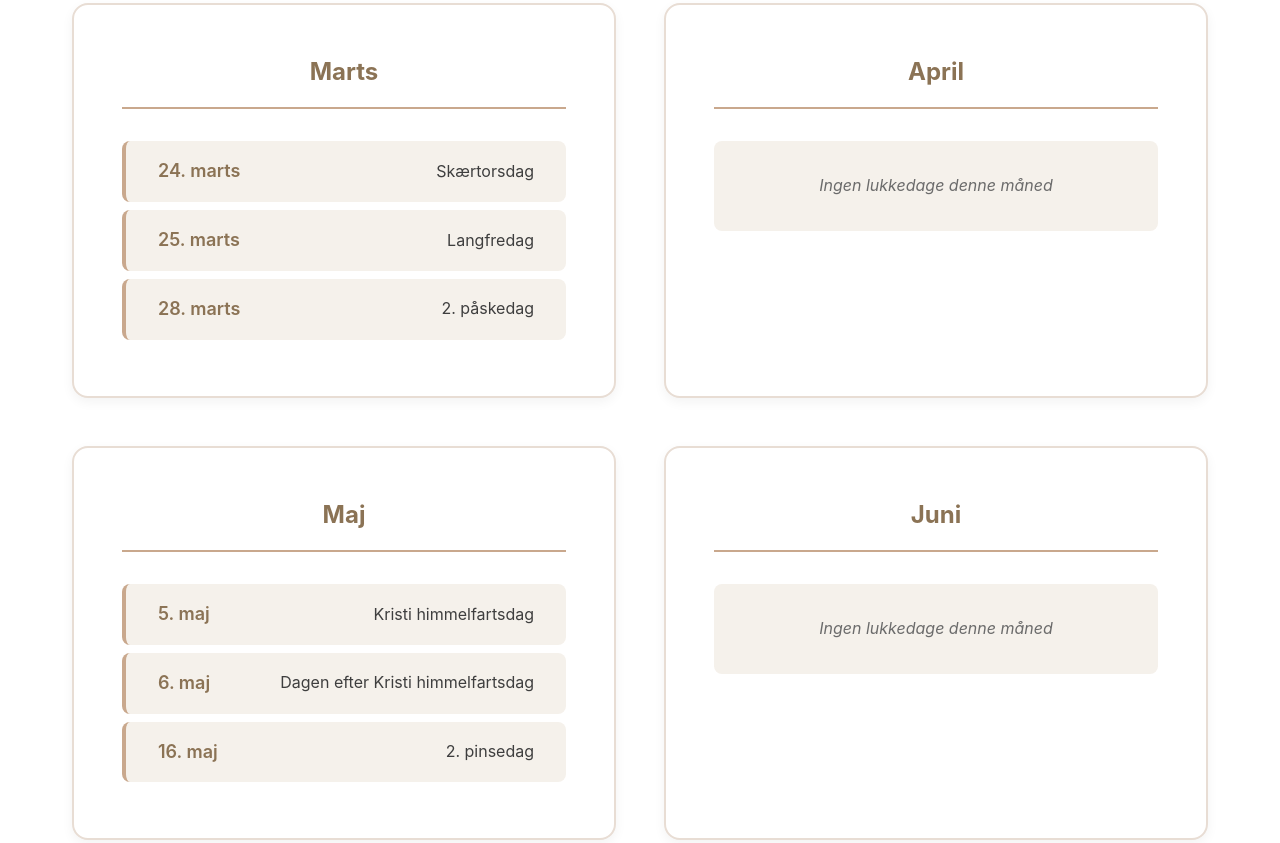
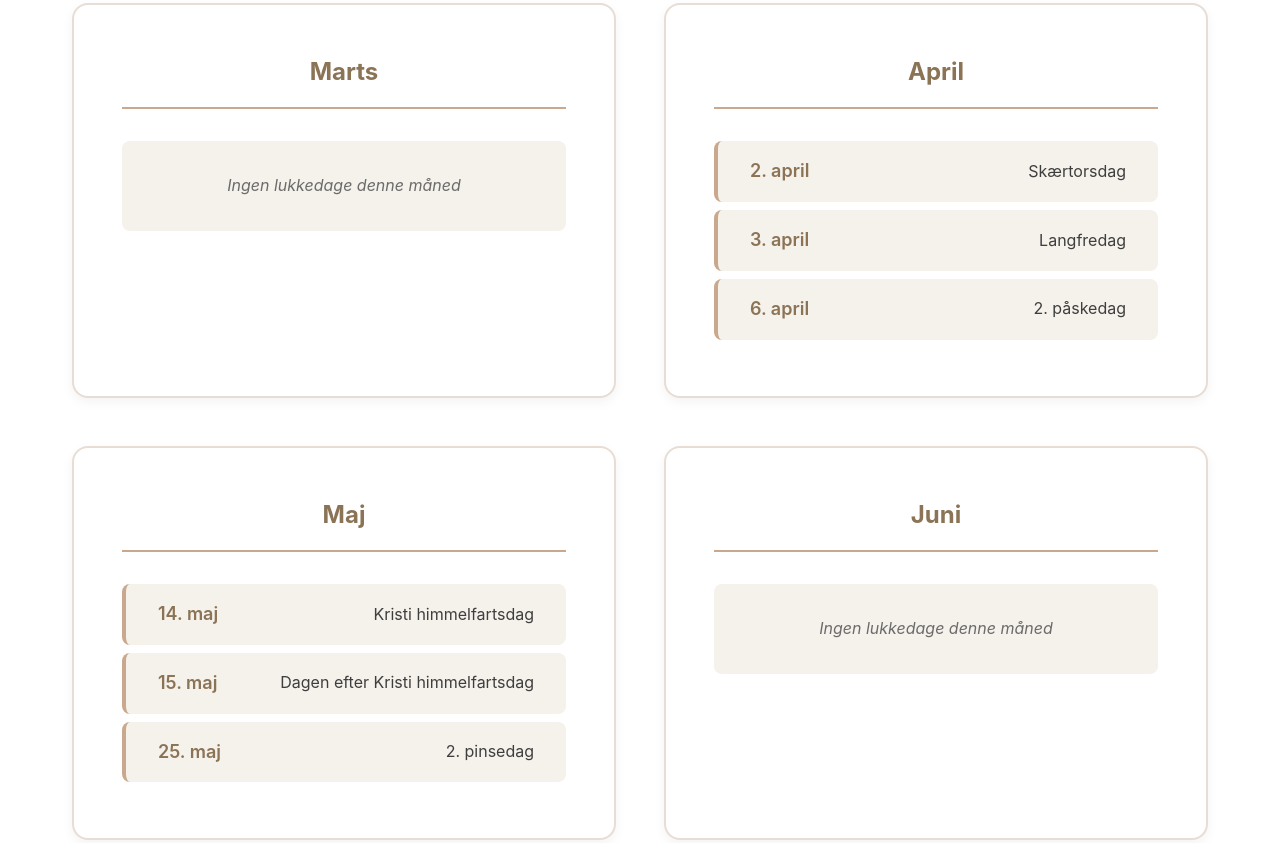
Before and after one commit to styrken/-villa-krol-kke, a website: page ferie.html in a window 1280 px wide. Shown: the part 1366-2209 px from the top of the page. Drawn offline with Linux system fonts and the light colour scheme.

Commit message:
Rettet datoer for helligdage 2026 - påske, pinse og kristi himmelfartsdag

```diff
--- a/ferie.html
+++ b/ferie.html
@@ -98,39 +98,39 @@
                 <div class="closed-days-grid">
                     <div class="closed-days-month">
                         <h3 class="month-header">Marts</h3>
-                        <div class="closed-day-item">
-                            <span class="closed-day-date">24. marts</span>
-                            <span class="closed-day-name">Skærtorsdag</span>
-                        </div>
-                        <div class="closed-day-item">
-                            <span class="closed-day-date">25. marts</span>
-                            <span class="closed-day-name">Langfredag</span>
-                        </div>
-                        <div class="closed-day-item">
-                            <span class="closed-day-date">28. marts</span>
-                            <span class="closed-day-name">2. påskedag</span>
-                        </div>
-                    </div>
-
-                    <div class="closed-days-month">
-                        <h3 class="month-header">April</h3>
                         <div class="no-closed-days">
                             <p>Ingen lukkedage denne måned</p>
                         </div>
                     </div>
 
                     <div class="closed-days-month">
+                        <h3 class="month-header">April</h3>
+                        <div class="closed-day-item">
+                            <span class="closed-day-date">2. april</span>
+                            <span class="closed-day-name">Skærtorsdag</span>
+                        </div>
+                        <div class="closed-day-item">
+                            <span class="closed-day-date">3. april</span>
+                            <span class="closed-day-name">Langfredag</span>
+                        </div>
+                        <div class="closed-day-item">
+                            <span class="closed-day-date">6. april</span>
+                            <span class="closed-day-name">2. påskedag</span>
+                        </div>
+                    </div>
+
+                    <div class="closed-days-month">
                         <h3 class="month-header">Maj</h3>
                         <div class="closed-day-item">
-                            <span class="closed-day-date">5. maj</span>
+                            <span class="closed-day-date">14. maj</span>
                             <span class="closed-day-name">Kristi himmelfartsdag</span>
                         </div>
                         <div class="closed-day-item">
-                            <span class="closed-day-date">6. maj</span>
+                            <span class="closed-day-date">15. maj</span>
                             <span class="closed-day-name">Dagen efter Kristi himmelfartsdag</span>
                         </div>
                         <div class="closed-day-item">
-                            <span class="closed-day-date">16. maj</span>
+                            <span class="closed-day-date">25. maj</span>
                             <span class="closed-day-name">2. pinsedag</span>
                         </div>
                     </div>
```
